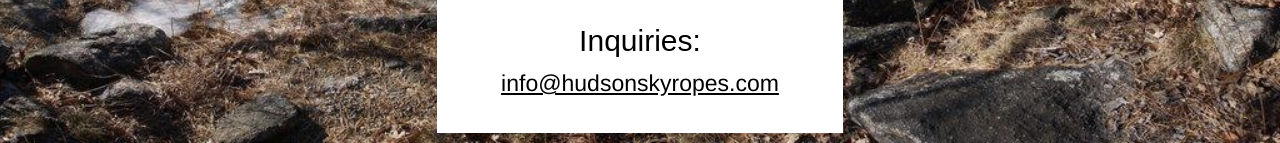
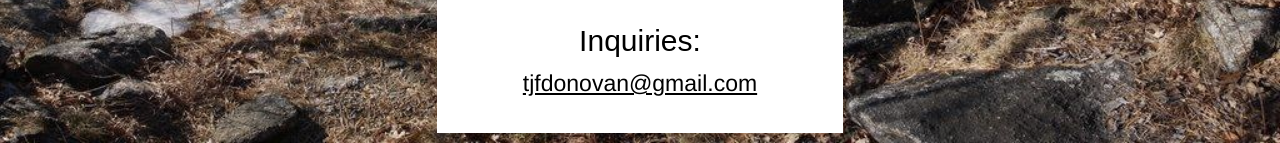
Before and after one commit to brianephraim/hudsonskyropes, a plain HTML site: page index.html in a window 1280 px wide. Shown: the part 657-800 px from the top of the page. Drawn offline with Linux system fonts and the light colour scheme.

Commit message:
fallback email until domain email setup

```diff
--- a/index.html
+++ b/index.html
@@ -56,7 +56,7 @@
                   <div class="row">
             <div class="site-user-signup__intro">
               <h2 style="text-align: center;"><span rel="font-size: 24px;">Inquiries:</span></h2>
-<p style="text-align: center;"><a href="mailto:mailto:info@hudsonskyropes.com">info@hudsonskyropes.com</a>
+<p style="text-align: center;"><a href="mailto:tjfdonovan@gmail.com ">tjfdonovan@gmail.com </a>
 </p>
 <h2 style="text-align: center;"></h2>           </div>
           </div>
```
